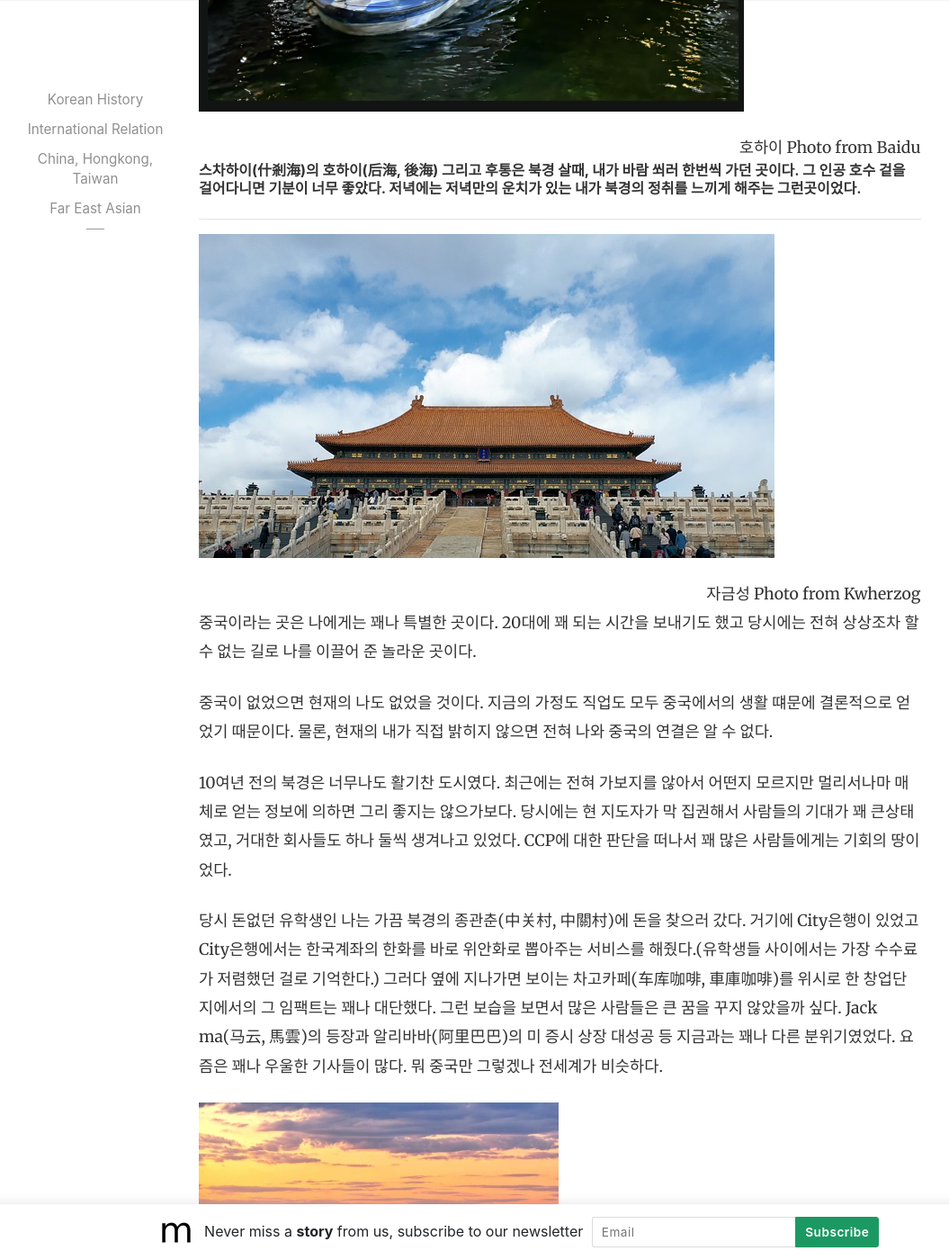
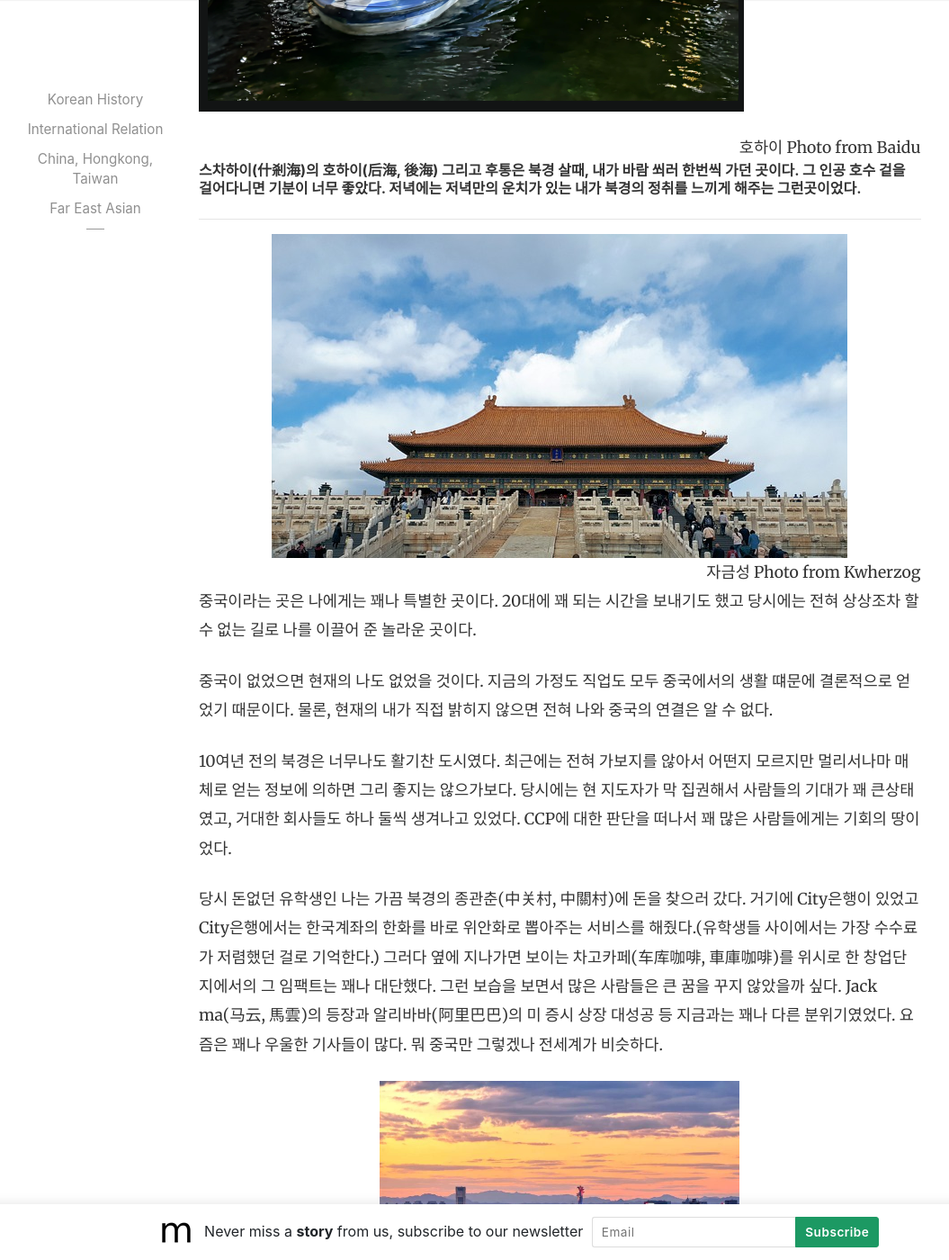
Before and after one commit to y-t-his-int-j/blog, a Jekyll site: the page built from _posts/2025-05-30-10yragochina.md, in a window 1280 px wide and 1400 px high, scrolled down 1086 px. Shown: the whole window at 90% size, without its empty margins (64-1119 px from the left). Built offline with Jekyll 4.4.1, drawn with Linux system fonts in a browser that asks for light colours; nearby versions of some CDN libraries; comment, search, counter and statistics services are not loaded.

Commit message:
modify image location

```diff
--- a/_posts/2025-05-30-10yragochina.md
+++ b/_posts/2025-05-30-10yragochina.md
@@ -18,9 +18,7 @@ hidden: true
 
 ---
 
-
-
-![](../assets/images/c1.jpg)
+<div style="text-align: center;"><img src="../assets/images/c1.jpg" /></div>
 
 <div style="text-align: right;">자금성 Photo from Kwherzog</div>
 
@@ -38,7 +36,7 @@ hidden: true
 
   당시 돈없던 유학생인 나는 가끔 북경의 종관춘(中关村, 中關村)에 돈을 찾으러 갔다. 거기에 City은행이 있었고 City은행에서는 한국계좌의 한화를 바로 위안화로 뽑아주는 서비스를 해줬다.(유학생들 사이에서는 가장 수수료가 저렴했던 걸로 기억한다.) 그러다 옆에 지나가면 보이는 차고카페(车库咖啡, 車庫咖啡)를 위시로 한 창업단지에서의 그 임팩트는 꽤나 대단했다. 그런 보습을 보면서 많은 사람들은 큰 꿈을 꾸지 않았을까 싶다. Jack ma(马云, 馬雲)의 등장과 알리바바(阿里巴巴)의 미 증시 상장 대성공 등 지금과는 꽤나 다른 분위기였었다. 요즘은 꽤나 우울한 기사들이 많다. 뭐 중국만 그렇겠나 전세계가 비슷하다.
 
-<img src="../assets/images/c2.jpg" style="zoom: 50%;" />
+<div style="text-align: center;"><img src="../assets/images/c2.jpg" style="zoom: 50%;" /></div>
 
 <div style="text-align: right;">경산공원 Photo from baidu tupian </div>
 
--- a/assets/css/screen.css
+++ b/assets/css/screen.css
@@ -351,6 +351,7 @@ blockquote {
 .featured-image {
     display: block;
     margin-bottom: 1.5rem;
+    text-align: center;
 }
 
 .share {
```
